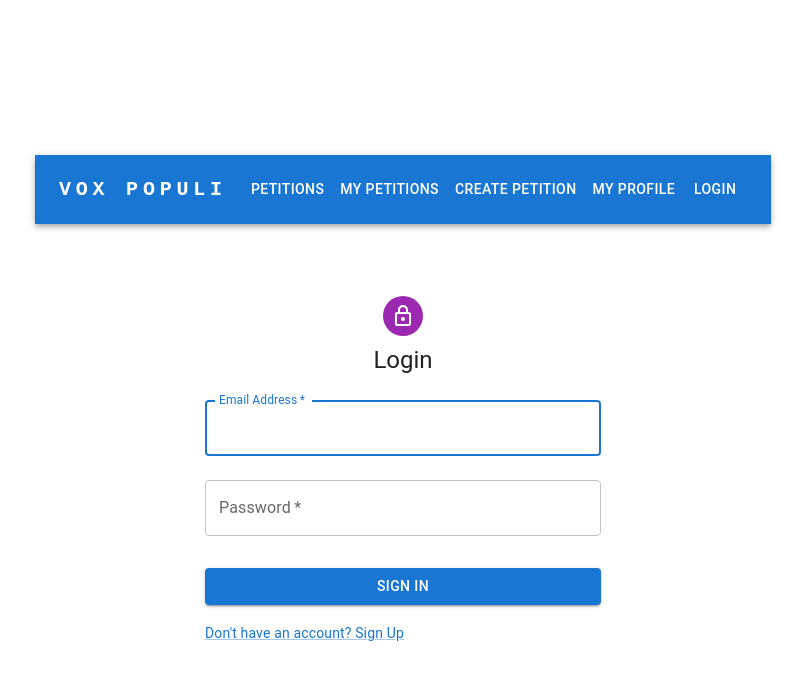
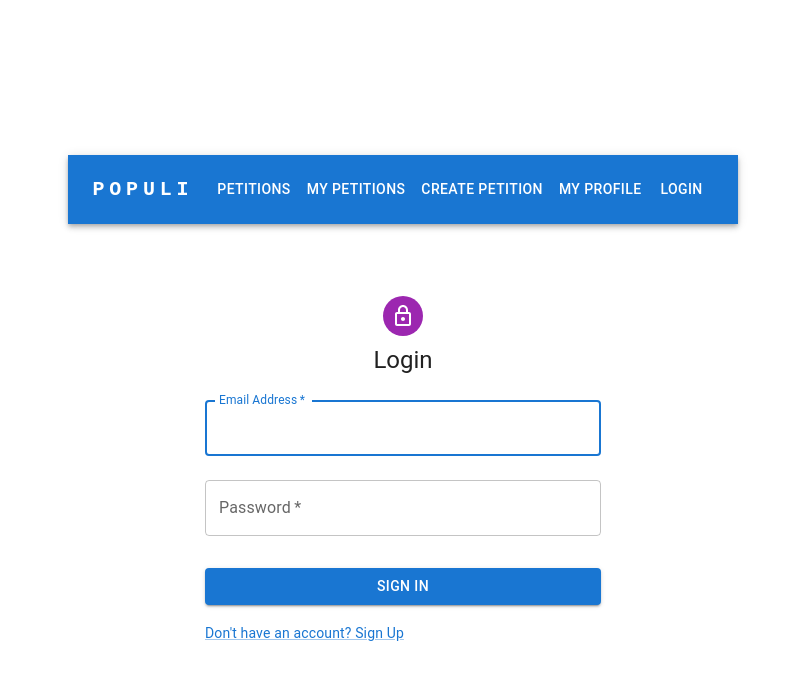
Before and after one commit to HenryJBorthwick/hbo50-full-stack-petitions-react-website-project, a React (Vite) app: page /login in a window 1280 px wide. Shown: the top 680 px of the page, without its empty margins (237-1042 px from the left). Built offline with nearby package versions, Linux system fonts and the light colour scheme.

Commit message:
Name change.

```diff
--- a/src/components/NavBar.tsx
+++ b/src/components/NavBar.tsx
@@ -106,7 +106,7 @@ const NavigationBar: React.FC = () => {
                             cursor: 'pointer',
                         }}
                     >
-                        VOX POPULI
+                        POPULI
                     </Typography>
 
                     <Box sx={{ flexGrow: 1, display: { xs: 'flex', md: 'none' } }}>
@@ -161,7 +161,7 @@ const NavigationBar: React.FC = () => {
                             cursor: 'pointer',
                         }}
                     >
-                        VOX POPULI
+                        POPULI
                     </Typography>
                     <Box sx={{ flexGrow: 1, display: { xs: 'none', md: 'flex' } }}>
                         {pages.map((page) => (
```
